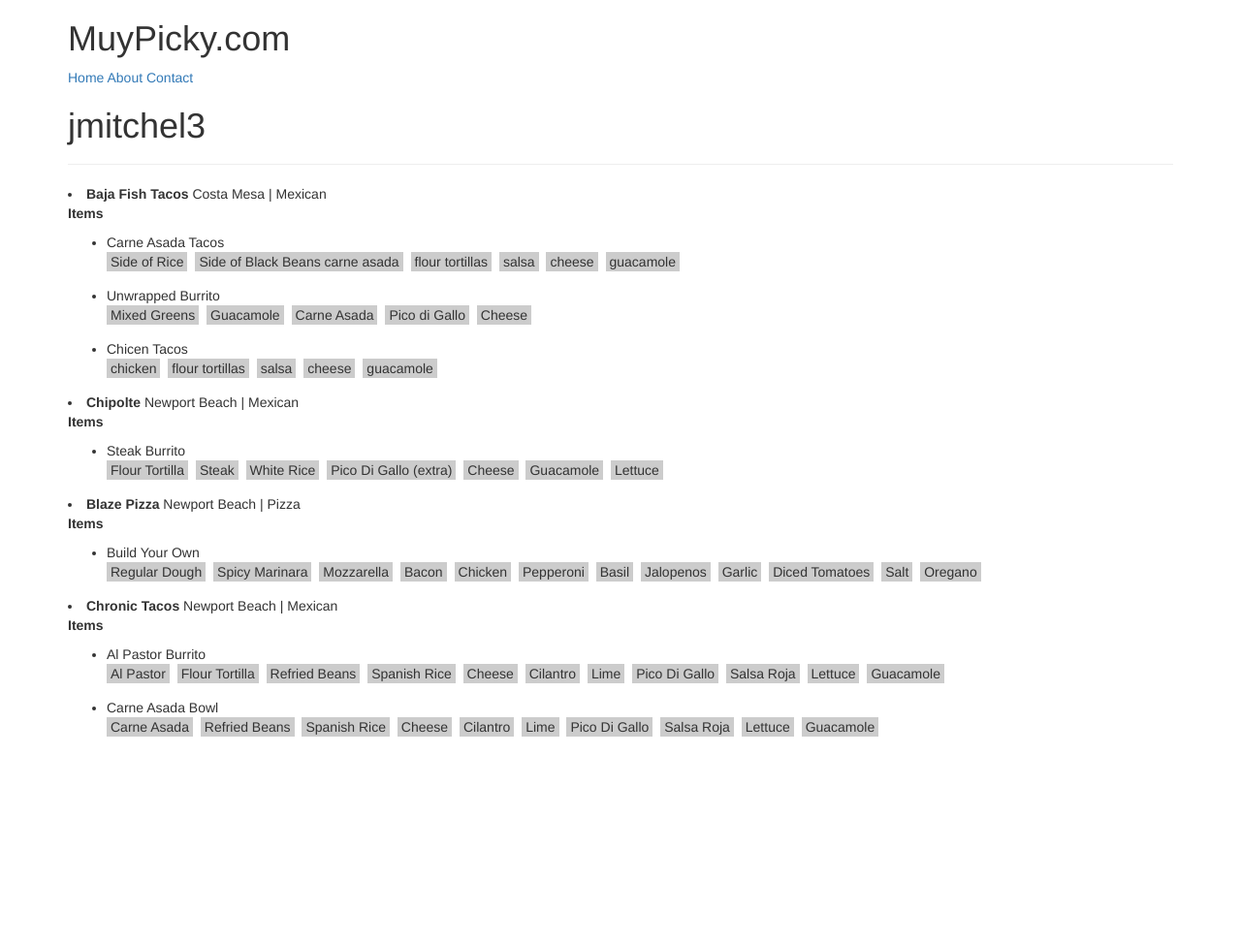
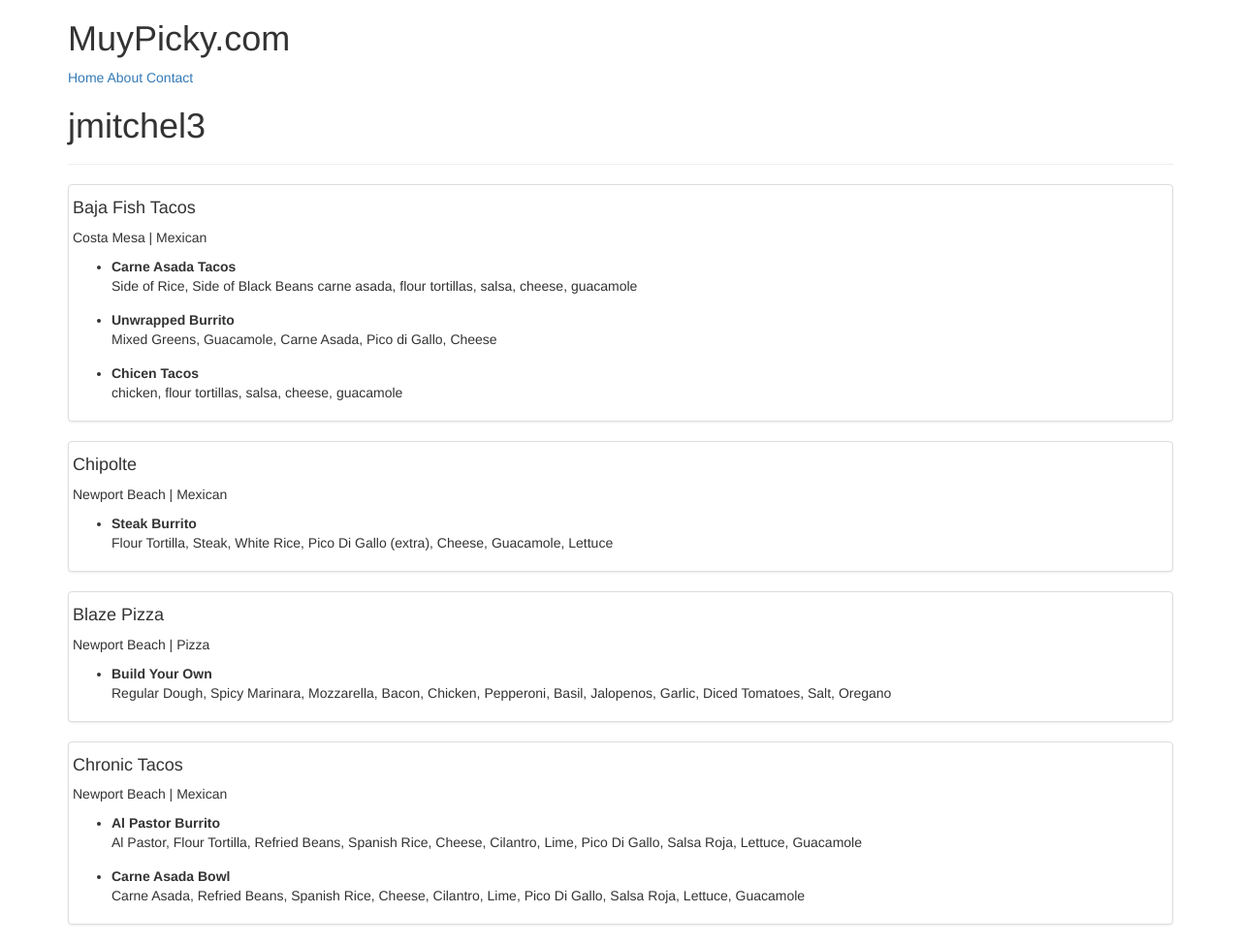
Before and after one commit to Star12Dev/Django1_11, a Django app: a page that uses src/profiles/templates/profiles/user.html in a window 1280 px wide. Shown: the whole page at 97% size. Before the commit the page ends 760 px from the top, so only its background shows below. Run offline with Django 3.2, Linux system fonts and the light colour scheme; data comes from the database, SQL or seed files in the repository; some libraries are stand-ins or nearby versions.

Commit message:
39 - Style Profile with Bootstrap

```diff
--- a/src/profiles/templates/profiles/user.html
+++ b/src/profiles/templates/profiles/user.html
@@ -7,20 +7,25 @@
 <hr/>
 {% if user.item_set.all.exists %}
 {% for rest in user.restaurantlocation_set.all %}
-    <li><b>{{ rest.title }}</b> {{ rest.location }} | {{ rest.category }}
+    <div class='row'>
+    <div class='col-sm-12'>
+        <div class='thumbnail'>
+            <h4>{{ rest.title }}</h4>
+            <p>{{ rest.location }} | {{ rest.category }}
+            </p>
             <p>
-            <b>Items</b>
             <ul>
                 {% for item in rest.item_set.all %}
-                <li style='margin-bottom: 15px;'>{{ item.name }}<br/>
-                        {% for ing in item.get_contents %}
-                        <span style='padding: 2px 4px; margin-right:4px; background-color:#ccc'>{{ ing }}</span>
-                        {% endfor %}
+                    <li style='margin-bottom: 15px;'><b>{{ item.name }}</b><br/>
+                        {{ item.contents}}
+
                     </li>
                 {% endfor %}
             </ul>
             </p>
-    </li>
+        </div>
+    </div>
+    </div>
 
 {% endfor %}
 
```
Lines whose indentation alone changed are shown as unchanged.
